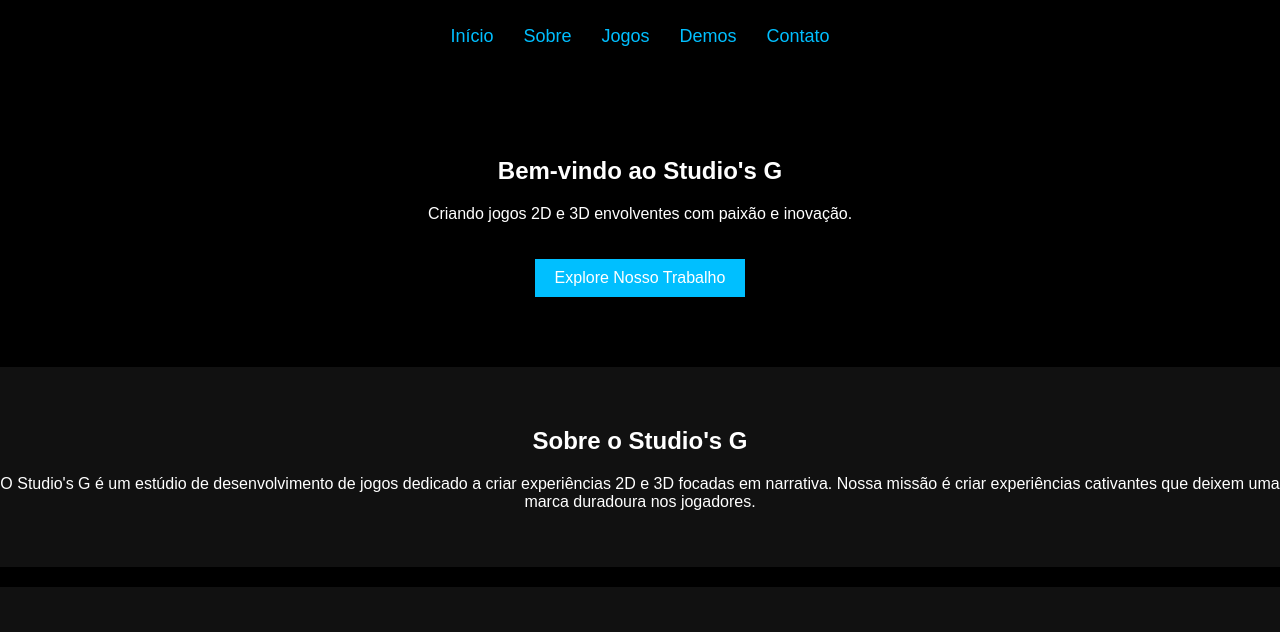
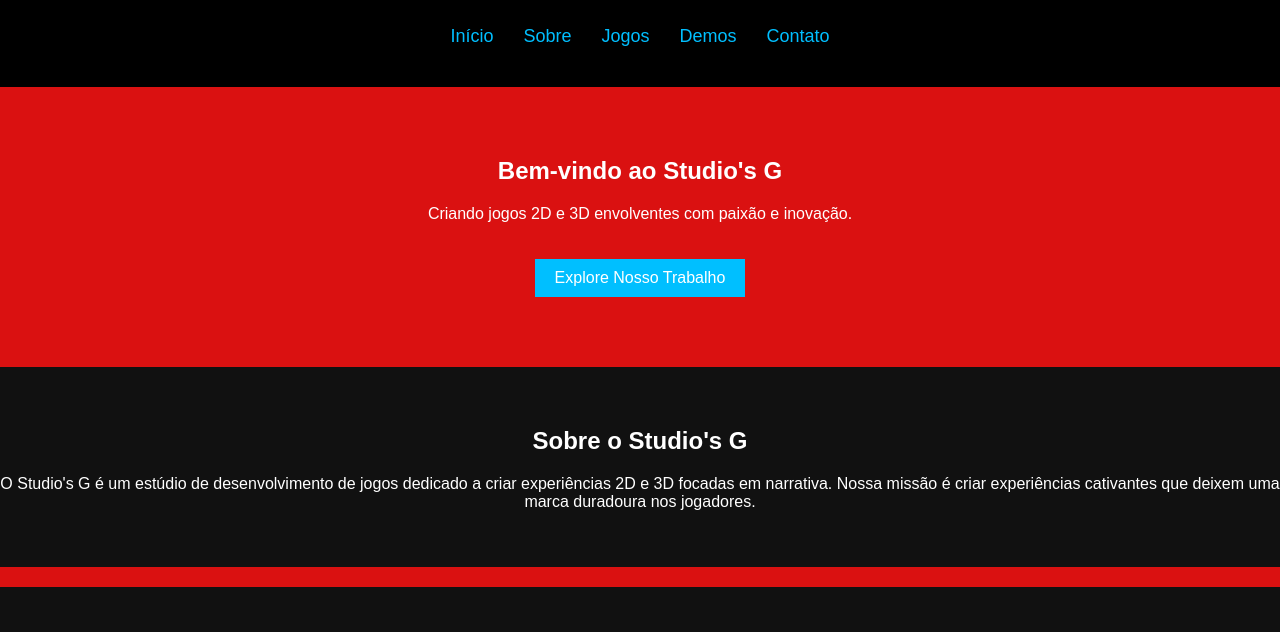
Before and after one commit to gabryeldias62/StudiosG, a plain HTML site: page index.html in a window 1280 px wide. Shown: the part 168-800 px from the top of the page. Drawn offline with Linux system fonts and the light colour scheme.

Commit message:
Descrição das alterações

```diff
--- a/index.html
+++ b/index.html
@@ -9,7 +9,7 @@
             font-family: 'Arial', sans-serif;
             margin: 0;
             padding: 0;
-            background-color: #000;
+            background-color: #da1111;
             color: #fff;
         }
         header {
```
